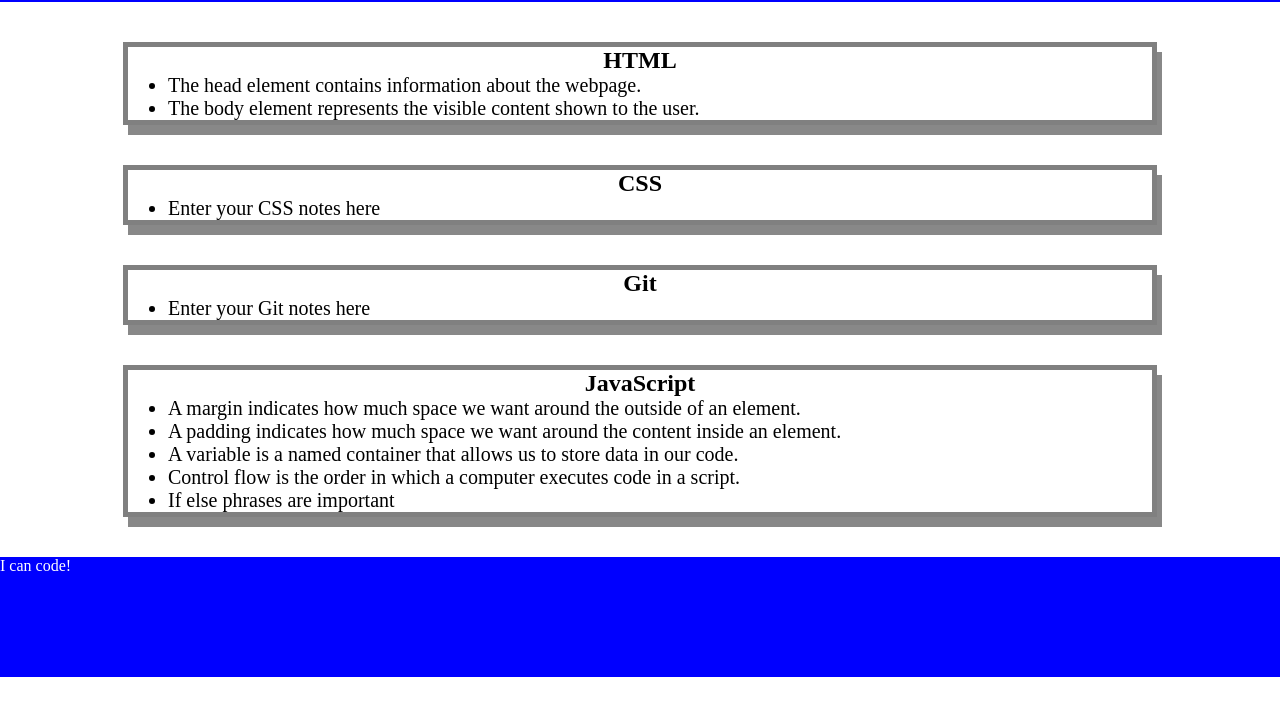
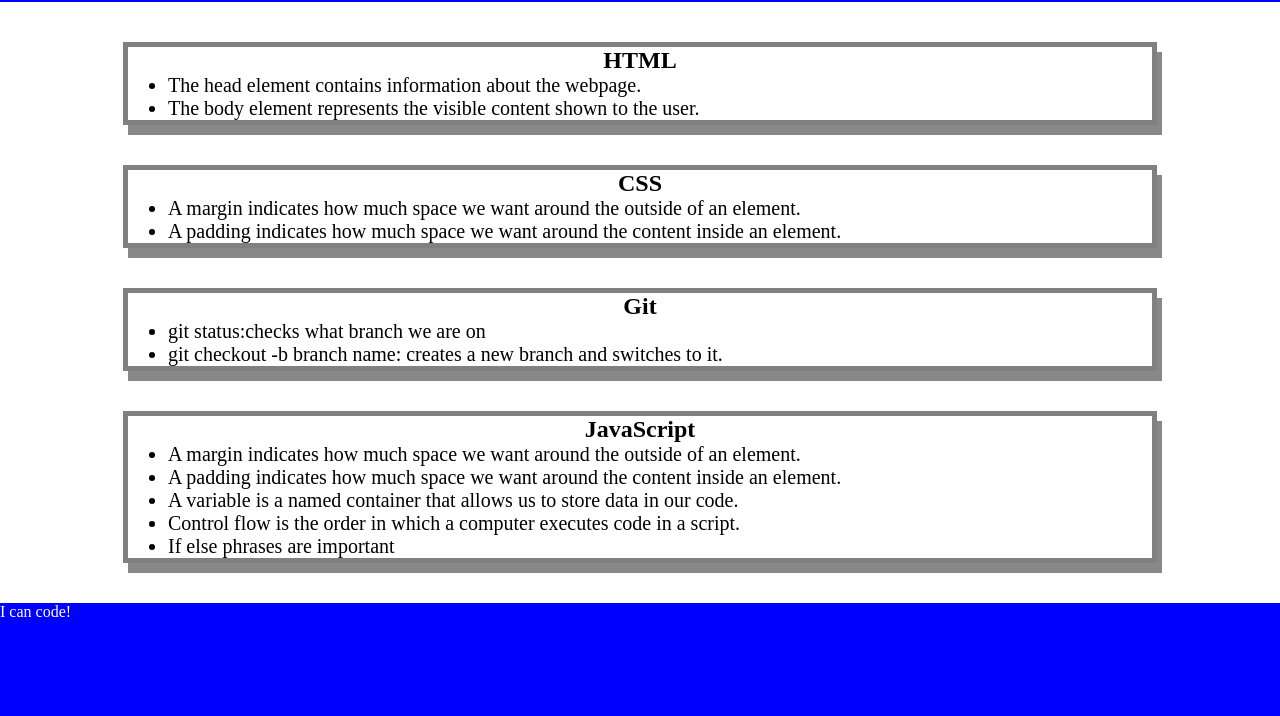
Before and after one commit to nmck-sys/prework-study-guide, a plain HTML site: page index.html in a window 1280 px wide. Shown: the part 118-834 px from the top of the page. Before the commit the page ends 800 px from the top, so only its background shows below. Drawn offline with Linux system fonts and the light colour scheme.

Commit message:
readme update

```diff
--- a/index.html
+++ b/index.html
@@ -25,14 +25,16 @@
       <section class="card" id="css-section">
         <h2>CSS</h2>
         <ul>
-          <li>Enter your CSS notes here</li>
+          <li>A margin indicates how much space we want around the outside of an element.</li>
+          <li>A padding indicates how much space we want around the content inside an element.</li>
         </ul>
       </section>
 
       <section class="card" id="git-section">
         <h2>Git</h2>
         <ul>
-          <li>Enter your Git notes here</li>
+          <li>git status:checks what branch we are on</li>
+          <li>git checkout -b branch name: creates a new branch and switches to it.</li>
         </ul>
       </section>
 
```
Also changed, not shown: 1 other file.
